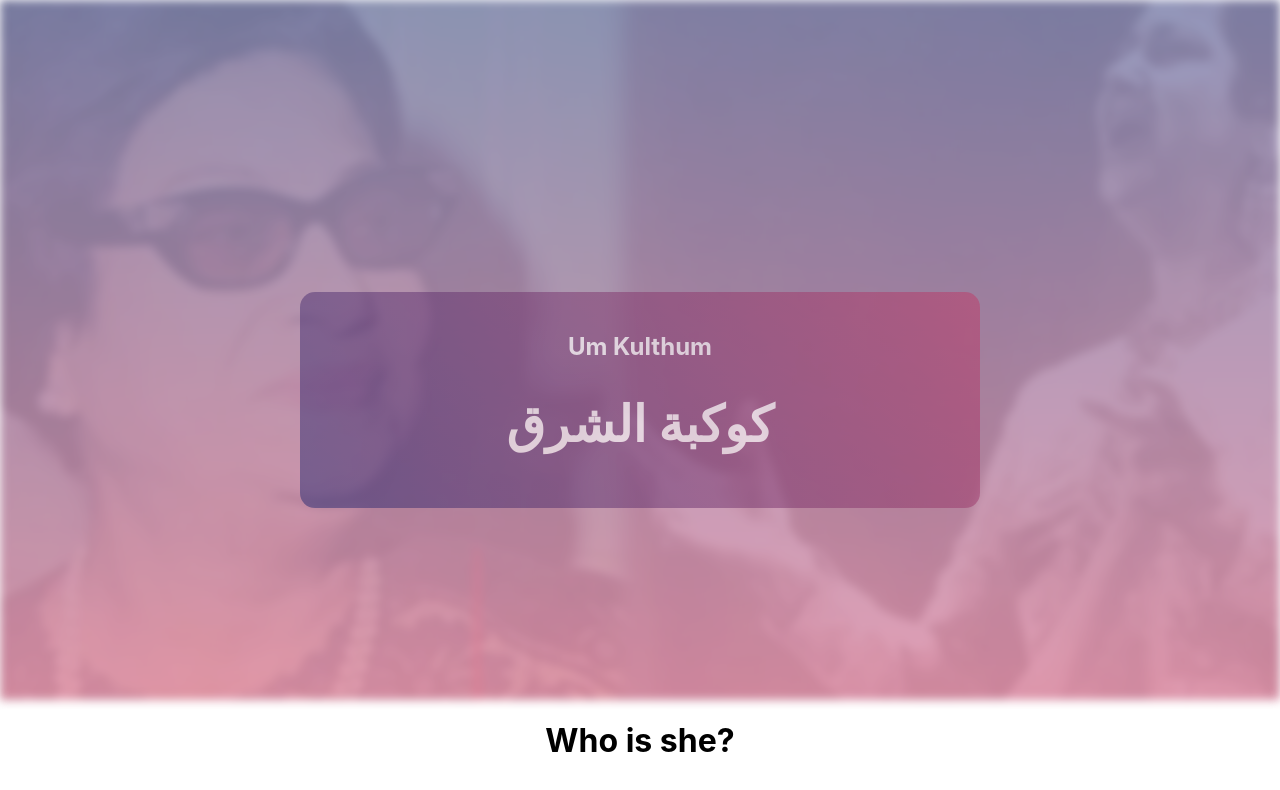
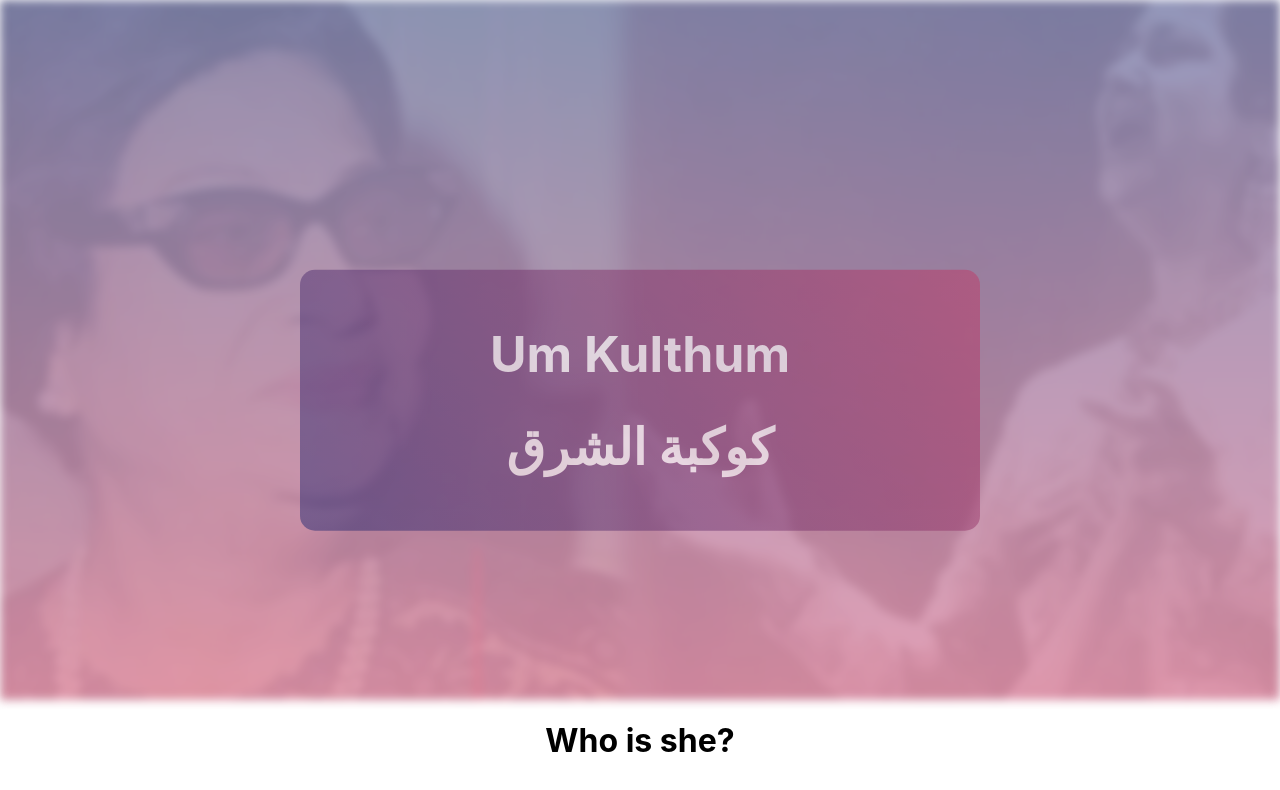
Before and after one commit to 7nansh/um-kulthum, a plain HTML site: page index.html in a window 1280 px wide. Shown: the top 790 px of the page. Drawn offline with Linux system fonts and the light colour scheme.

Commit message:
title to h1

```diff
--- a/index.html
+++ b/index.html
@@ -15,7 +15,7 @@
             <!-- start um kulthum -->
                 <div class="parallax"></div>
                 <div class="bg-text">
-                    <h2 id="title">Um Kulthum</h2>
+                    <h1 id="title">Um Kulthum</h2>
                     <h1 style="font-size:50px">كوكبة الشرق</h1>
                 </div>
                 <h1>Who is she?</h1>
--- a/style.css
+++ b/style.css
@@ -80,6 +80,9 @@ img {
   text-align: center;
 }
 
+#title {
+  font-size: 50px;
+}
 
 .img-wrapper-0 {
   background-color:    #f7842b;
```
